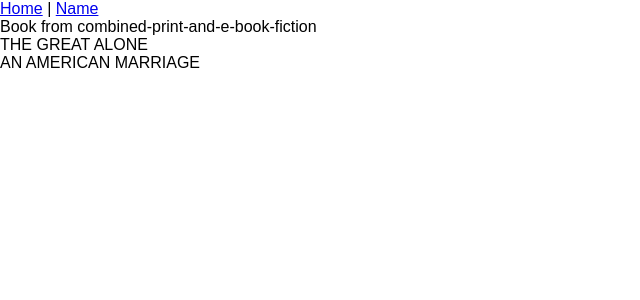
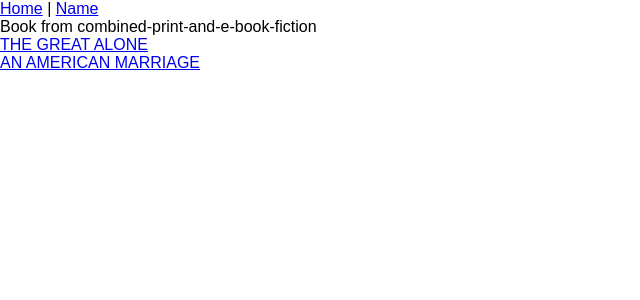
Before and after one commit to suthon-coe/react-book, a React (Create React App) app: page /name/combined-print-and-e-book-fiction in a window 1280 px wide. Shown: the top 300 px of the page, without its empty margins (0-640 px from the left). Built offline with nearby package versions, Linux system fonts and the light colour scheme.

Commit message:
further nested route

```diff
--- a/src/components/BookPage.js
+++ b/src/components/BookPage.js
@@ -1,8 +1,11 @@
 import React, { Component } from 'react';
 import { Route, Link } from "react-router-dom";
 import BookAPI from '../api';
-const BookItem = ({title}) => (
-    <div>{title}</div>
+const BookItem = ({title, primary_isbn13, match}) => (
+    <div><Link to={`${match.url}/${primary_isbn13}`}>{title}</Link></div>
+)
+const BookDetail = ({match}) => (
+    <div>{match.params.primary_isbn13}</div>
 )
 class BookPage extends Component {
     constructor(props){
@@ -18,8 +21,9 @@ class BookPage extends Component {
             <div>
                 <div>Book from {this.props.match.params.list_name_encoded}</div>
                 {
-                    this.state.books.map(b => <BookItem {...b}/>)
+                    this.state.books.map(b => <BookItem {...b} match={this.props.match} key={b.primary_isbn13}/>)
                 }
+                <Route path={`${this.props.match.url}/:primary_isbn13`} render={BookDetail}/>
             </div>
         );
     }
```
